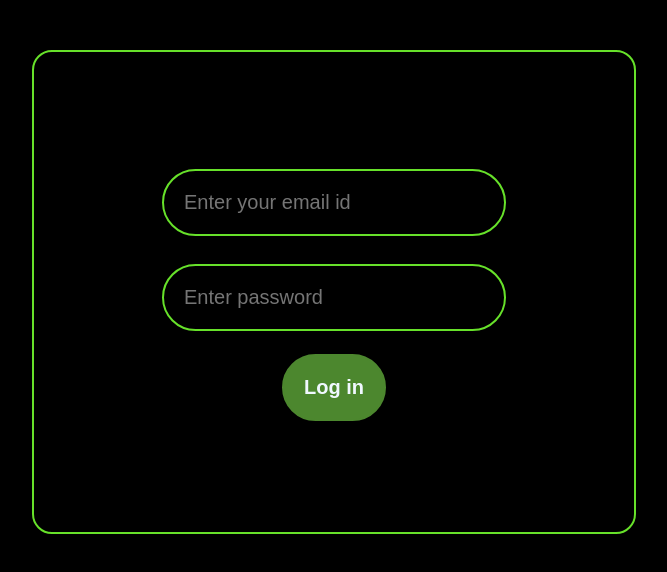
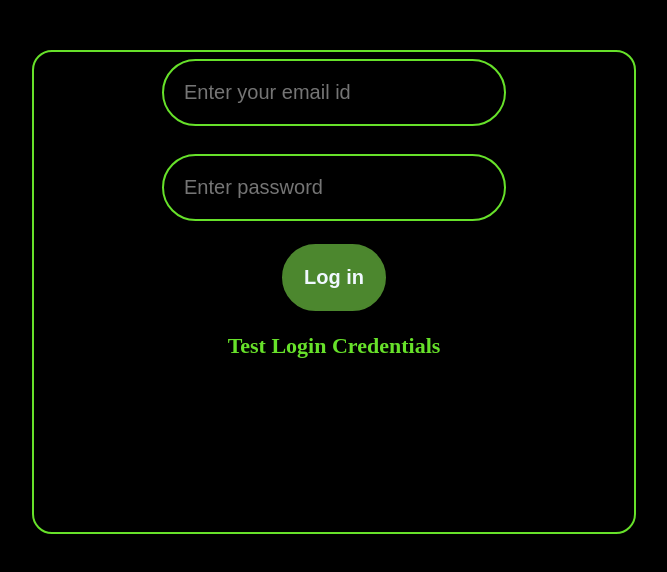
Before and after one commit to sudhanshu1239g/EmployeeManagement, a React (Vite) app in the folder vite-project/: page / in a window 1280 px wide. Shown: the top 572 px of the page, without its empty margins (306-973 px from the left). Built offline with nearby package versions, Linux system fonts and the light colour scheme.

Commit message:
Update loginPage.jsx

```diff
--- a/vite-project/src/components/loginPage.jsx
+++ b/vite-project/src/components/loginPage.jsx
@@ -35,6 +35,17 @@
             }}
             className={styles.Loginbutton}>Log in</button>
 
+            <div className={styles.credentialsInfo}>
+                <h3>Test Login Credentials</h3>
+                <p><strong>Admin</strong></p>
+                <p>Email: admin@gmail.com</p>
+                <p>Password: admin123</p>
+                <br />
+                <p><strong>Employee</strong></p>
+                <p>Email: employee@gmail.com</p>
+                <p>Password: employee123</p>
+            </div>
+
 
         </div>
     )
```
